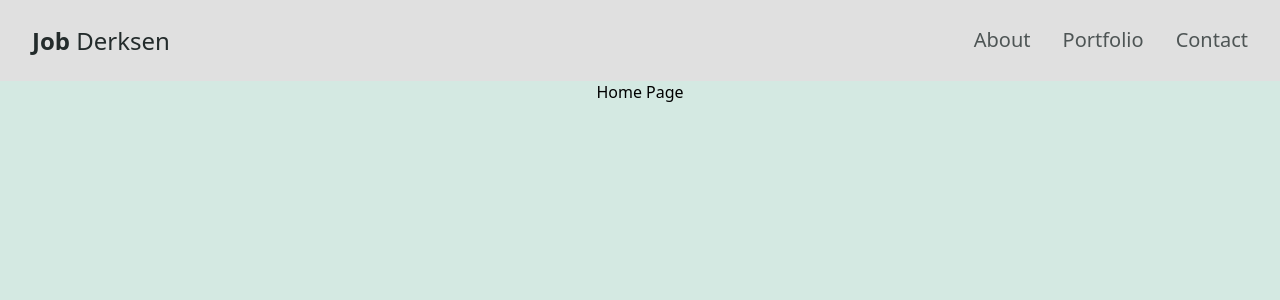
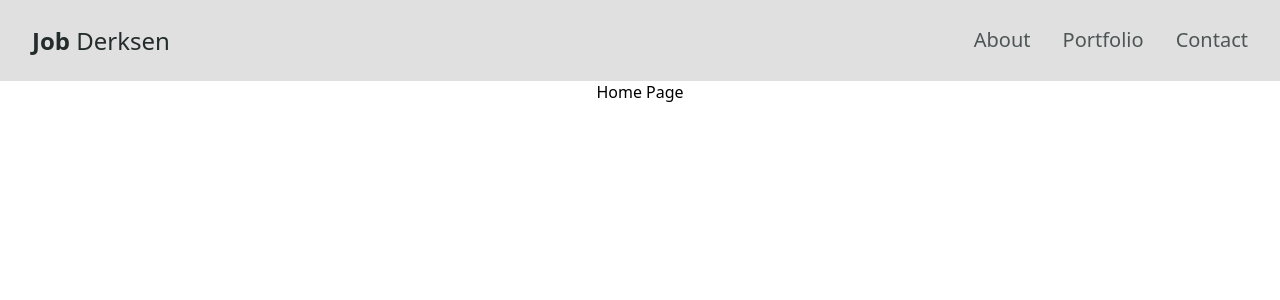
Before and after one commit to JobDerksen/cv_website, a Next.js app: page / in a window 1280 px wide. Shown: the top 300 px of the page. Built offline with nearby package versions, Linux system fonts and the light colour scheme.

Commit message:
editing some things since its being weird on deployment

```diff
--- a/src/styles/globals.css
+++ b/src/styles/globals.css
@@ -9,7 +9,6 @@ h1,h2,h3,h4,h5,h6,p
   margin: 0px;
 }
 
-  background-color: #d4e9e2;
 }
 
 .content {
```
